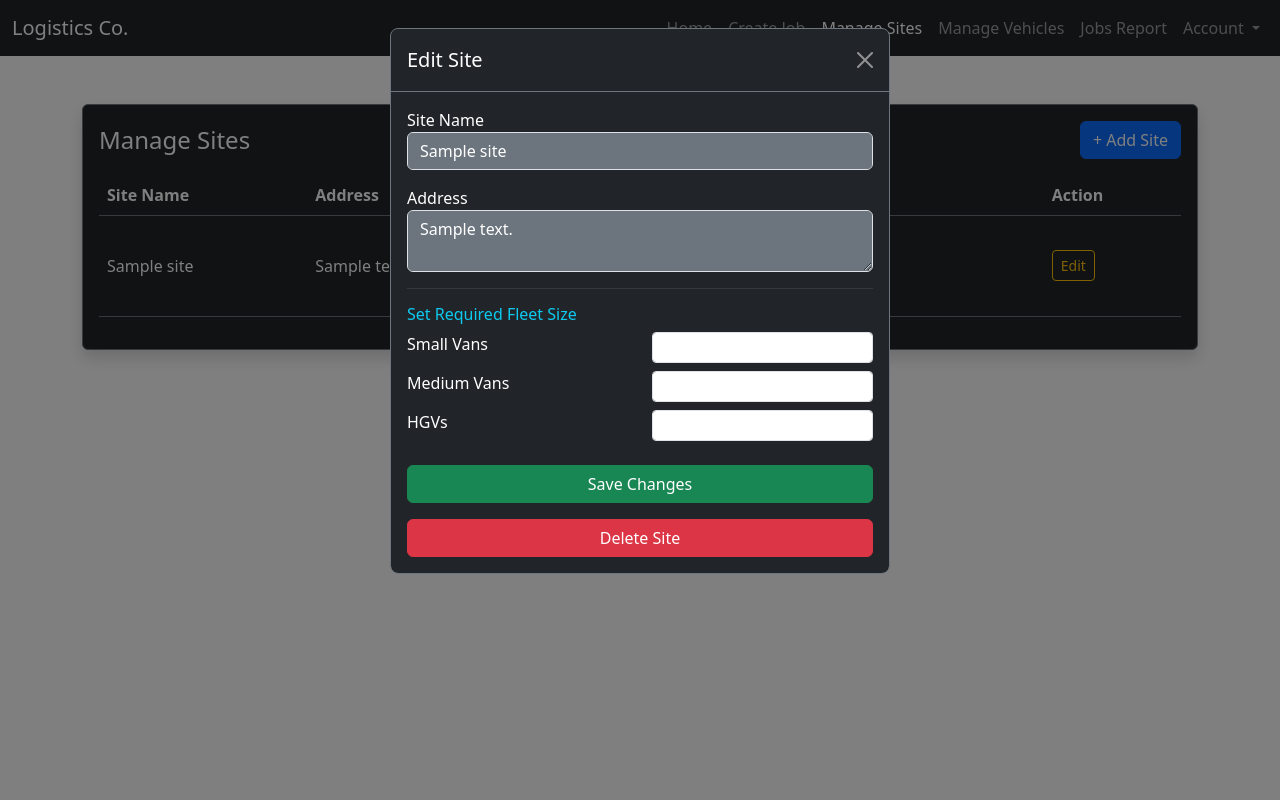
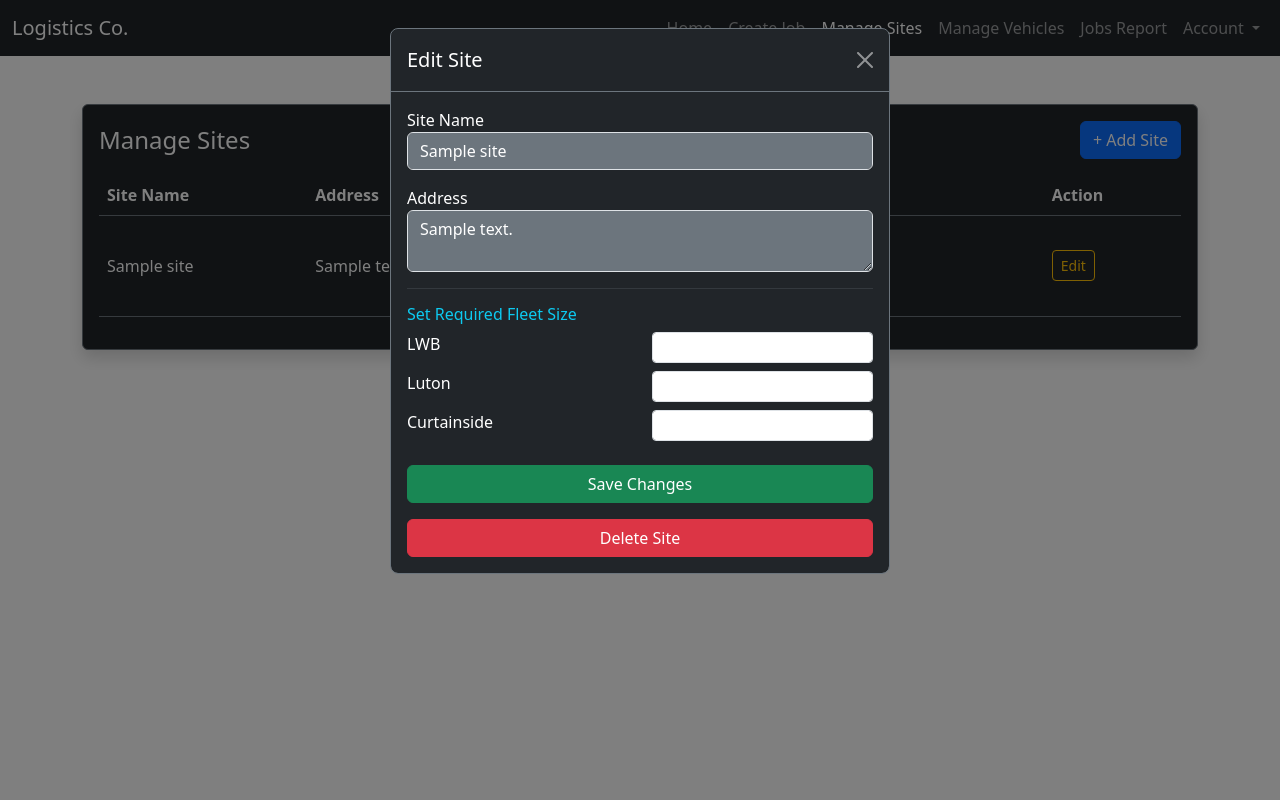
Before and after one commit to quietpanda284/logistics_app, a PHP site: page /manage_sites.php in a window 1280 px wide, after a click on "Edit". Run offline with PHP 8.4, Linux system fonts and the light colour scheme; the visitor is signed in with stand-in values (Sample User, id 1); tables that the repository leaves empty or names only in its code hold one stand-in row (values such as "Sample post").

Commit message:
Updated vehicle names in edit sites modal

```diff
--- a/project-root/manage_sites.php
+++ b/project-root/manage_sites.php
@@ -137,15 +137,15 @@ if (!isset($_SESSION['user_id'])) {
                                                 <h6 class="text-info">Set Required Fleet Size</h6>
 
                                                 <div class="row mb-2">
-                                                    <div class="col-6"><label>Small Vans</label></div>
+                                                    <div class="col-6"><label>LWB</label></div>
                                                     <div class="col-6"><input type="number" name="target_small" class="form-control form-control-sm" value="<?php echo $row['target_small_van']; ?>"></div>
                                                 </div>
                                                 <div class="row mb-2">
-                                                    <div class="col-6"><label>Medium Vans</label></div>
+                                                    <div class="col-6"><label>Luton</label></div>
                                                     <div class="col-6"><input type="number" name="target_medium" class="form-control form-control-sm" value="<?php echo $row['target_medium_van']; ?>"></div>
                                                 </div>
                                                 <div class="row mb-2">
-                                                    <div class="col-6"><label>HGVs</label></div>
+                                                    <div class="col-6"><label>Curtainside</label></div>
                                                     <div class="col-6"><input type="number" name="target_hgv" class="form-control form-control-sm" value="<?php echo $row['target_hgv']; ?>"></div>
                                                 </div>
 
```
